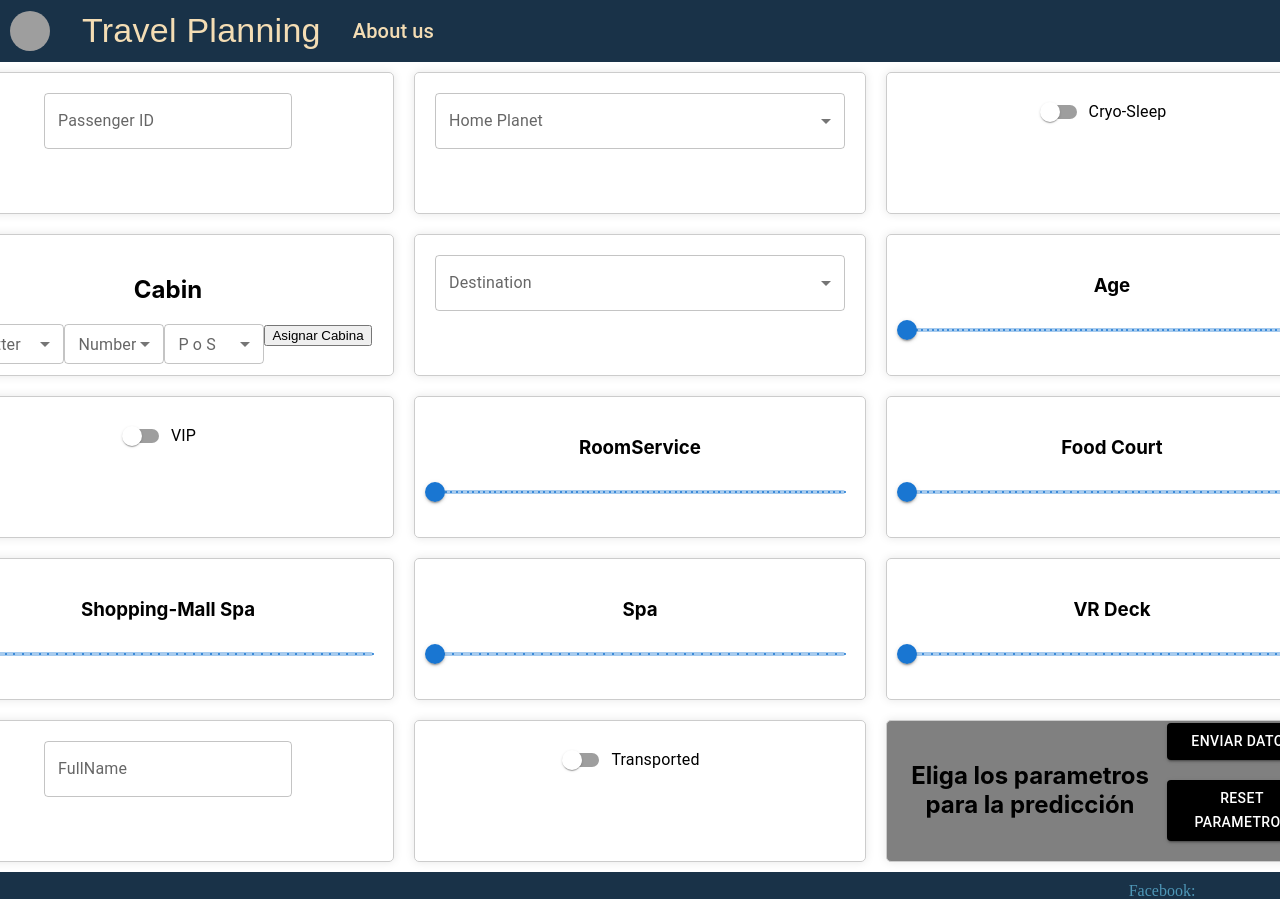
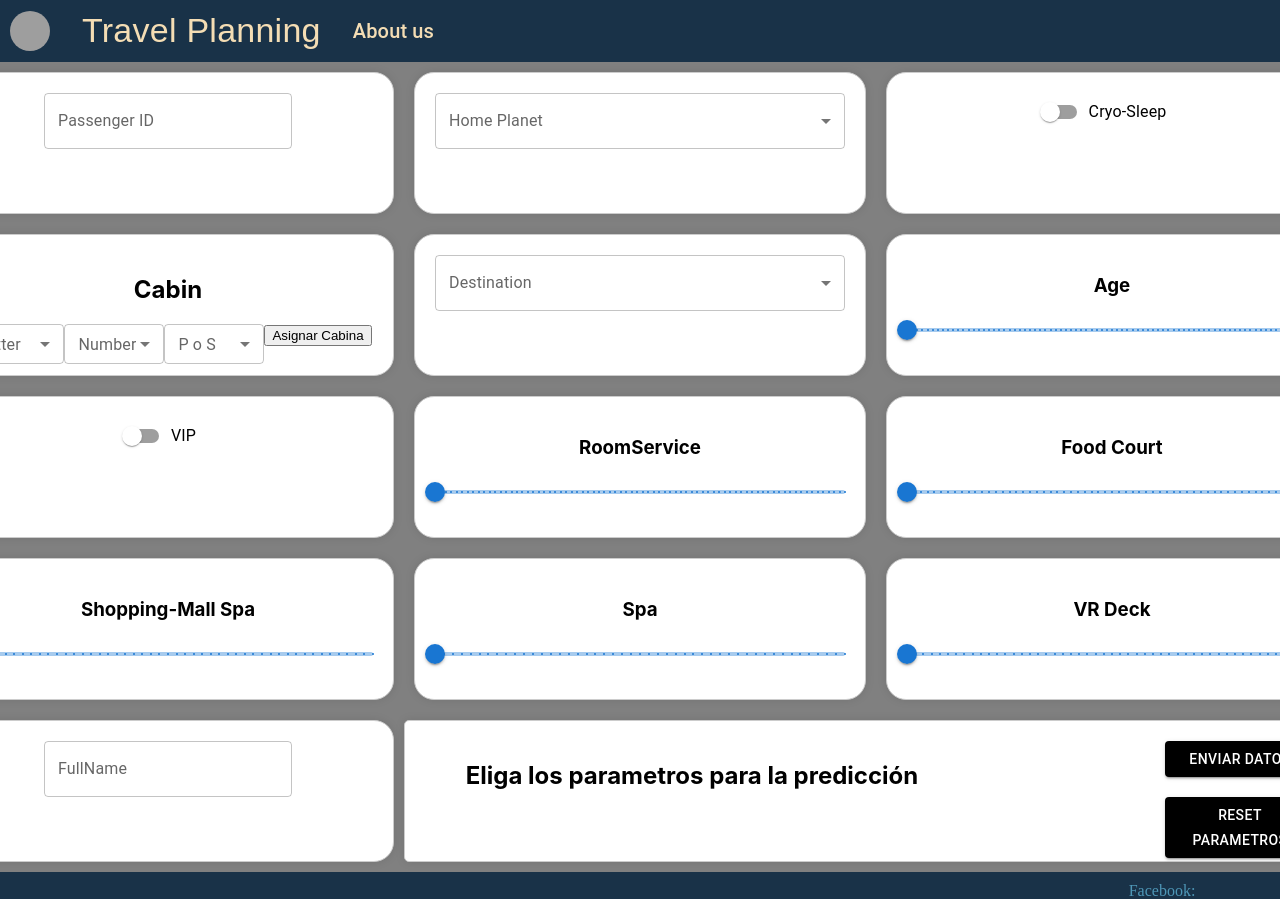
Before and after one commit to BionicDruid/Titanic-Romulus, a React (Create React App) app in the folder Front/romulusweb/: page / in a window 1280 px wide. Shown: the top 899 px of the page. Built offline with nearby package versions, Linux system fonts and the light colour scheme; grey boxes are pictures that could not be loaded.

Commit message:
Cliente finalizado

```diff
--- a/Front/romulusweb/package.json
+++ b/Front/romulusweb/package.json
@@ -11,6 +11,7 @@
     "@testing-library/react": "^13.4.0",
     "@testing-library/user-event": "^13.5.0",
     "axios": "^1.7.7",
+    "cors": "^2.8.5",
     "react": "^18.3.1",
     "react-dom": "^18.3.1",
     "react-scripts": "5.0.1",
--- a/Front/romulusweb/src/App.js
+++ b/Front/romulusweb/src/App.js
@@ -7,7 +7,7 @@ function App() {
   return (
     <div className="App">
         <Header />
-        <Formulario />
+          <Formulario />
         <Footer />
         </div>
   );
--- a/Front/romulusweb/src/App/Pages/Page.jsx
+++ b/Front/romulusweb/src/App/Pages/Page.jsx
@@ -1,10 +1,9 @@
-import { useState, useEffect } from "react";
+import { useState} from "react";
 import {Box,FormControl,InputLabel, OutlinedInput,Slider,MenuItem,Select,FormControlLabel,Switch, Button} from "@mui/material";
 import "../../Styles/page.css";
 import axios from "axios";
 
-const baseURL = "https://jsonplaceholder.typicode.com/posts/1";
-const baseURL2 = "https://jsonplaceholder.typicode.com/posts";
+const enviodatosURLPrueba = "http://3.87.44.205:8080/predict"
 
 export default function Formulario() {
     const [passengerID, setPassengerID] = useState("");
@@ -23,46 +22,39 @@ export default function Formulario() {
     const [spa,setSpa] = useState(0);
     const [vrDeck, setVrDeck] = useState(0);
     const [name, setName] = useState("");
-    const [transported, setTransported] = useState(false);
     const [prediccion,setPrediccion] = useState(false);
     const [def, setDefault] = useState(false);
 
     const enviarParametros = async (data) => {
         try {
-            const responsePost = await axios.post(baseURL2, data);
-            console.log("Datos enviados:", responsePost.data);
+            const response = await axios.post(enviodatosURLPrueba, data);
+            console.log("Datos enviados y respuesta recibida:", response.data.prediction[1]);
 
-            const responsePrediccion = await obtenerPrediccion();
-            console.log("Predicción obtenida:", responsePrediccion);
+            if(response.data.prediction[1] === "1"){
+                setPrediccion(true);
+            }else{
+                setPrediccion(false);
+            }
         } catch (error) {
-            console.log(error);
+            console.log("Error en enviar Parametros:", error);
         }
     };
 
-    const obtenerPrediccion = async () => {
-        try {
-            const response = await axios.get(baseURL);
-            setPrediccion(!prediccion);
-            return response.data.title;
-        } catch (error) {
-            console.log(error);
-        }
-    };
 
     const parametrosEnviados = {
-        passengerID: passengerID,
-        homePlanet: homePlanet,
-        cryoSleep: cryoSleep,
-        cabinFinal: cabinFinal,
-        destination: destination,
-        age: age,
-        vip: vip,
-        roomService: roomService,
-        foodCourt: foodCourt,
-        shoppingMall: shoppingMall,
-        vrDeck: vrDeck,
-        name: name,
-        transported: transported,
+        PassengerId: passengerID,
+        HomePlanet: homePlanet,
+        CryoSleep: cryoSleep,
+        Cabin: cabinFinal,
+        Destination: destination,
+        Age: age,
+        VIP: vip,
+        RoomService: roomService,
+        FoodCourt: foodCourt,
+        ShoppingMall: shoppingMall,
+        Spa: spa,
+        VRDeck: vrDeck,
+        Name: name
     };
 
     const resetParametros = () => {
@@ -82,7 +74,6 @@ export default function Formulario() {
         setSpa(0);
         setVrDeck(0);
         setName("");
-        setTransported(false);
     };
 
 
@@ -146,12 +137,8 @@ export default function Formulario() {
         setName(event.target.value);
     };
 
-    const handleTransported = (event) => {
-        setTransported(!transported);
-    };
-
     const AsignacionCabinFinal = () => {
-        setCabinFinal(cabin1 + cabin2 + cabin3);
+        setCabinFinal(cabin1 + "/" + cabin2 + "/" +cabin3);
     }
 
     const handleDefault = () => {
@@ -191,7 +178,7 @@ export default function Formulario() {
                                 label="Age"
                                 onChange={handleHomePlanet}>
                                 <MenuItem value={"Tierra"}>Tierra</MenuItem>
-                                <MenuItem value={"Luna"}>Luna</MenuItem>
+                                <MenuItem value={"Europa"}>Europa</MenuItem>
                                 <MenuItem value={"Marte"}>Marte</MenuItem>
                             </Select>
                     </FormControl>
@@ -260,8 +247,9 @@ export default function Formulario() {
                                 value={destination}
                                 label="Age"
                                 onChange={handleDestination}>
-                                <MenuItem value={"Destino 1"}>Destino 1</MenuItem>
-                                <MenuItem value={"Destino 2"}>Destino 2</MenuItem>
+                                <MenuItem value={"TRAPPIST-1e"}>TRAPPIST-1e</MenuItem>
+                                <MenuItem value={"55 Cancri e"}>55 Cancri e</MenuItem>
+                                <MenuItem value={"PSO J318.5-22"}>PSO J318.5-22</MenuItem>
                             </Select>
                     </FormControl>
                 </div>
@@ -371,17 +359,14 @@ export default function Formulario() {
                         />
                 </FormControl>
                 </div>
-                <div className="item">
-                    <FormControlLabel control={<Switch />} label="Transported" color="warning" onChange={handleTransported}/>
-                </div>
                 { def ?
-                    <div>
+                    <div className="item-doble">
                         { prediccion ?
                             <div className="item-resultadoPositivo">
                                 <div className="texto-resultado">
                                     <h2>EL VIAJE SERÁ UN EXITO</h2>
                                 </div>
-                                <div className="boton-resultado">
+                                <div className="botones-resultado">
                                     <Button className ="botonResultado-Positivo" variant="contained" onClick={() => enviarParametros(parametrosEnviados)}>Enviar Datos</Button>
                                     <Button className ="botonResultado-Positivo" variant="contained" onClick={() =>{resetParametros();handleDefault()}}>Reset Parametros</Button>
                                 </div>
@@ -391,7 +376,7 @@ export default function Formulario() {
                                 <div className="texto-resultado">
                                     <h2>EL VIAJE SERÁ UN FRACASO</h2>
                                 </div>
-                                <div className="boton-resultado">
+                                <div className="botones-resultado">
                                     <Button className ="botonResultado-Negativo" variant="contained" onClick={() => enviarParametros(parametrosEnviados)}>Enviar Datos</Button>
                                     <Button className ="botonResultado-Negativo" variant="contained" onClick={() =>{resetParametros();handleDefault()}}>Reset Parametros</Button>
                                 </div>
--- a/Front/romulusweb/src/Styles/page.css
+++ b/Front/romulusweb/src/Styles/page.css
@@ -1,5 +1,6 @@
 .Page{
     display: flex;
+    background-color: grey;
 }
 
 .Formulario{
@@ -14,50 +15,34 @@
     margin: 10px;
     padding: 20px;
     border: 1px solid #ccc;
-    border-radius: 5px;
+    border-radius: 20px;
     box-shadow: 0 0 10px rgba(0, 0, 0, 0.1);
     text-align: center;
     width: 410px;
     height: 100px;
+    background-color: white;
 }
 
-.Page{
+.item-resultadoPositivo,
+.item-resultadoNegativo,
+.item-default{
     display: flex;
-}
-
-.Formulario{
-    display: grid;
-    grid-template-columns: repeat(3, 1fr);
+    justify-content: space-between;
     align-items: center;
-    justify-content: center;
-    width: 100%;
-}
-
-.item{
-    margin: 10px;
     padding: 20px;
     border: 1px solid #ccc;
     border-radius: 5px;
     box-shadow: 0 0 10px rgba(0, 0, 0, 0.1);
-    text-align: center;
-    width: 410px;
+    width: 890px;
     height: 100px;
+    background-color: green;
+    color: azure;
+    flex-wrap: wrap;
+    grid-column: span 2;;
 }
 
-.item-resultadoPositivo,
-.item-resultadoNegativo,
-.item-default {
-    display: flex;
-    justify-content: space-between;
-    align-items: center;
-    margin: 10px;
-    padding: 20px;
-    border: 1px solid #ccc;
-    border-radius: 5px;
-    box-shadow: 0 0 10px rgba(0, 0, 0, 0.1);
-    text-align: center;
-    width: 410px;
-    height: 100px;
+.item-doble{
+    grid-column: span 2;
 }
 
 .item-resultadoPositivo {
@@ -71,7 +56,7 @@
 }
 
 .item-default {
-    background-color: gray;
+    background-color: white;
     color: black;
 }
 
@@ -88,7 +73,7 @@
     align-self: flex-start;
 }
 
-.boton-resultado,
+.botones-resultado,
 .botones-default{
     width: 40%;
     align-self: flex-end;
```
Also changed, not shown: 1 other file (tests, documents, lock files or other folders).
